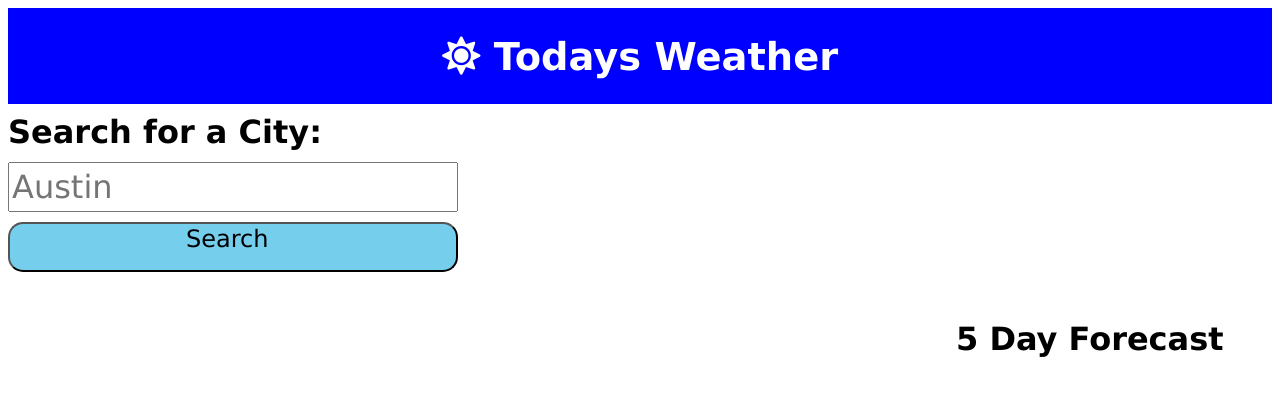
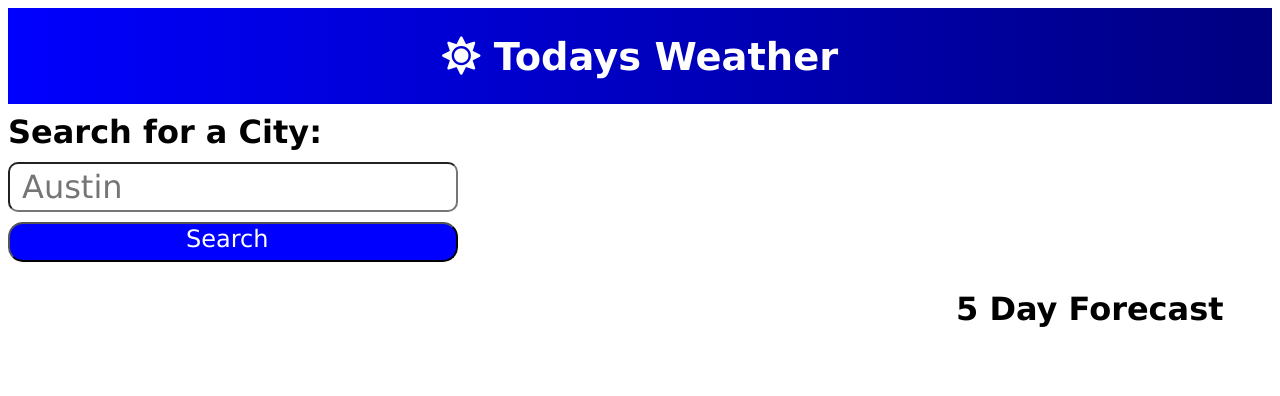
Before and after one commit to Shylag1073/Weather-for-you-app, a plain HTML site: page index.html in a window 1280 px wide. Drawn offline with Linux system fonts and the light colour scheme.

Commit message:
more css

```diff
--- a/assets/style.css
+++ b/assets/style.css
@@ -6,7 +6,7 @@
   .hero {
       display: flex;
       justify-content: center;
-      background-color: blue;
+      background-image: linear-gradient(to right,blue,navy);
       color: white;
       font-size: larger;
   }
@@ -52,22 +52,19 @@
     width: 450px;
     height: 50px;
     font-size: xx-large;
+    border-radius: 10px ;
+    text-indent: 10px;
   }
 
   button {
     display: flex;
-    height: 50px;
+    height: 40px;
     width: 450px;
     margin-top: 10px;
     border-radius: 15px;
-    background-color: rgb(117, 206, 235);
+    background-color: blue;
     font-size: x-large;
     font-display: center;
     text-indent: 170px;
+    color: white;
   }
-  .historyelement {
-    padding:10px;
-    border-top: 1000px;
-    border-color: darkblue;
-    border-right: 1000%;
-  }
```
